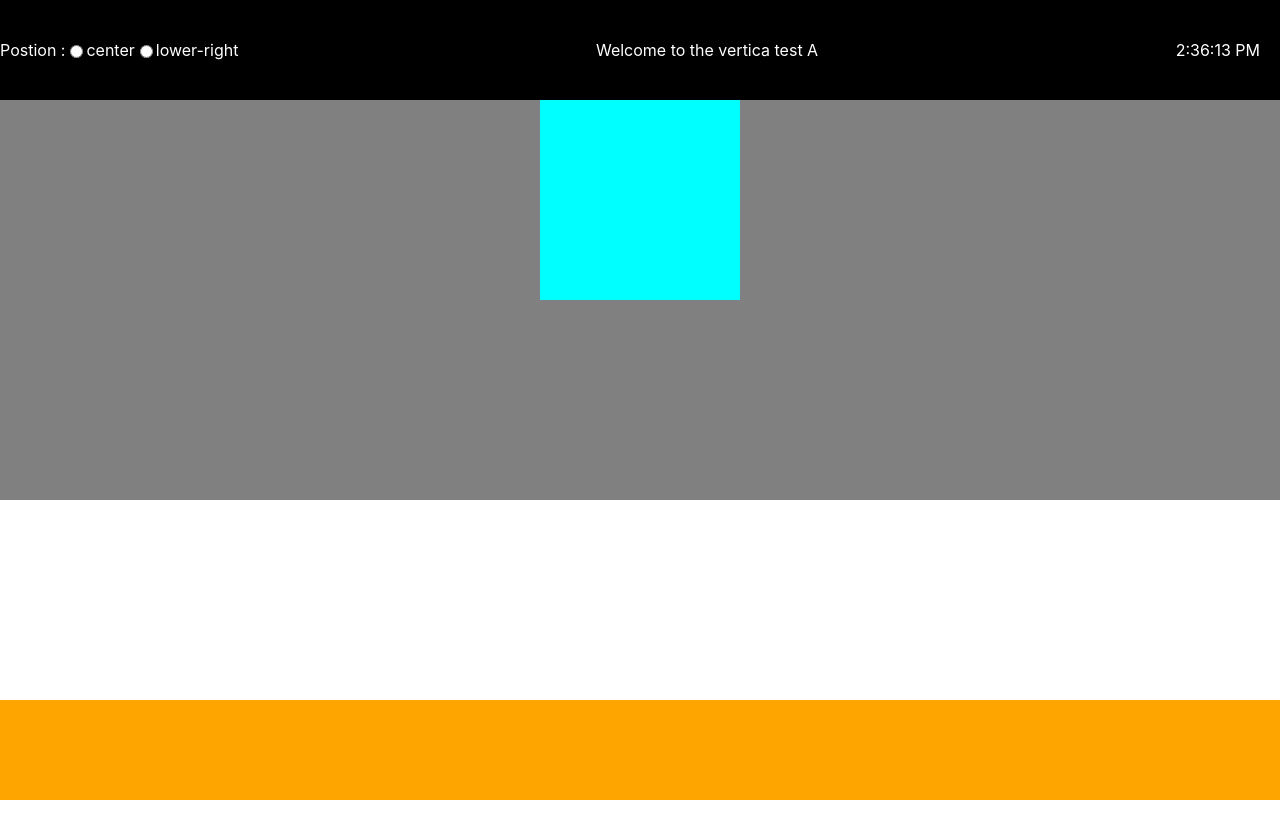
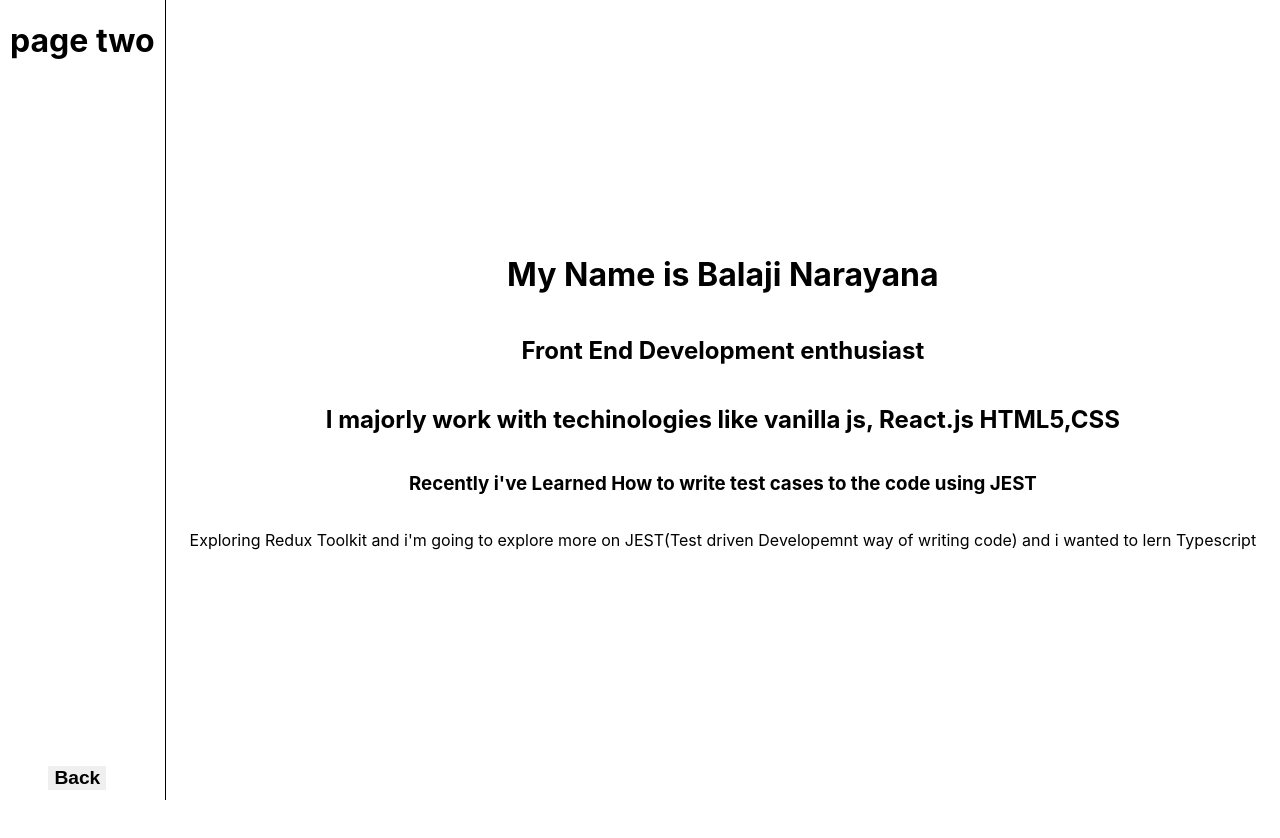
Before and after one commit to BALAJI141031/assignment, a React (Create React App) app: page /page2 in a window 1280 px wide. Shown: the top 838 px of the page. Before the commit the page ends 800 px from the top, so only its background shows below. Built offline with nearby package versions, Linux system fonts and the light colour scheme.

Commit message:
feat:routing added for page two

```diff
--- a/package.json
+++ b/package.json
@@ -8,6 +8,7 @@
     "@testing-library/user-event": "^13.5.0",
     "react": "^18.1.0",
     "react-dom": "^18.1.0",
+    "react-router-dom": "^6.3.0",
     "react-scripts": "5.0.1",
     "web-vitals": "^2.1.4"
   },
--- a/src/App.css
+++ b/src/App.css
@@ -17,12 +17,25 @@ footer{
   background-color: orange;
 }
 
+footer > button {
+  font-size: 24px;
+  border-style: none;
+  padding: 10px;
+  font-weight: 800;
+  background: transparent;
+  cursor: pointer;
+}
+
 .flex-div{
   display: flex;
 }
 
 .flex-H-space-bw{
   justify-content: space-between;
+}
+
+.flex-H-space-center{
+  justify-content: center;
 }
 
 .flex-H-center-V{
--- a/src/App.js
+++ b/src/App.js
@@ -4,6 +4,9 @@ import PositionType from "./components/ControlPosotion/positionType"
 import Clock from './components/Timer/normalClock'
 import FloatingBlock from './components/DisplaySection/floatingBlock';
 import { useState } from "react"
+import { Routes, Route, Link } from 'react-router-dom'
+import Pagetwo from './Routes/routeTwo'
+
 const positionTypes=["center","lower-right"]
 function App() {
 
@@ -11,6 +14,10 @@ function App() {
 
   return (
     <div className="App">
+
+      <Routes>
+        <Route path="/" element={
+          <>
             <header className="app-header flex-div flex-H-space-bw flex-H-center-V pos-fixed">
              <div className='flex-div position-control-div'>
               <p>Postion : </p>
@@ -22,11 +29,21 @@ function App() {
          <Clock/>
        </header>
       <main className="display-area"  >
-        <div id={position !== null ? position : "ideal-position"}><FloatingBlock position={position}/></div>
+          <div id={position !== null ? position : "ideal-position"}><FloatingBlock position={position} /></div>
         </main>
-      <footer className='pos-fixed'>
-      </footer>
+        <footer className='pos-fixed flex-div flex-H-space-center flex-H-center-V'>
+       <button> <Link to="/page2">
+          Go to Page 2
+       </Link> </button>
+        </footer></>} />
+
+
+      <Route path="/page2" element={<Pagetwo/>}/>
+      </Routes>
+
     </div>
+
+
   );
 }
 
--- /dev/null
+++ b/src/Routes/index.css
@@ -0,0 +1,45 @@
+.page-two-section{
+    display: grid;
+    grid-template-columns: max-content 1fr;
+}
+
+.navigation-div{
+    display: flex;
+    flex-direction: column;
+    justify-content: space-between;
+    align-items: center;
+    border-style: solid;
+    height:100vh;
+    border-width:0px;
+    border-right-width: 1px;
+    padding-right: 10px;
+}
+
+.navigation-div > button {
+    font-size: larger;
+    font-weight: 800;
+    border-style: none;
+    margin-bottom: 10px;
+
+}
+
+.navigation-div > button:hover{
+    color: orange;
+    cursor: pointer
+}
+
+.navigation-div > h1 {
+    margin-left:10px
+}
+
+.content-div {
+    justify-self: center;
+    align-self: center;
+}
+
+.content-div > div {
+    display: flex;
+    flex-direction: column;
+    justify-content: center;
+    align-items: center;
+}
--- /dev/null
+++ b/src/Routes/routeTwo.js
@@ -0,0 +1,22 @@
+import React from 'react'
+import './index.css'
+
+export default function Pagetwo() {
+  return <div className='page-two-section'>
+
+    <div className='navigation-div'>
+      <h1>page two</h1>
+      <button>Back</button>
+    </div>
+    <div className='content-div'>
+      <div>
+      <h1>My Name is Balaji Narayana</h1>
+      <h2>Front End Development enthusiast</h2>
+      <h2>I majorly work with techinologies like  vanilla js, React.js HTML5,CSS </h2>
+      <h3>Recently i've Learned How to write  test cases to the code using JEST</h3>
+      <p>Exploring Redux Toolkit and i'm going to explore more on JEST(Test driven Developemnt way of writing code) and i wanted to lern Typescript</p>
+      </div>
+      </div>
+  </div>
+
+}
--- a/src/components/DisplaySection/floatingBlock.js
+++ b/src/components/DisplaySection/floatingBlock.js
@@ -1,4 +1,3 @@
-
 export default function FloatingBlock({position}) {
   return (
       <div className='floating-block'>
--- a/src/index.js
+++ b/src/index.js
@@ -2,11 +2,14 @@ import React from 'react';
 import ReactDOM from 'react-dom/client';
 import './index.css';
 import App from './App';
+import {BrowserRouter as Router} from 'react-router-dom'
 
 const root = ReactDOM.createRoot(document.getElementById('root'));
 root.render(
   <React.StrictMode>
-    <App />
+    <Router>
+      <App />
+      </Router>
   </React.StrictMode>
 );
 
```
Also changed, not shown: 1 other file (tests, documents, lock files or other folders). Lines whose indentation alone changed are shown as unchanged.
